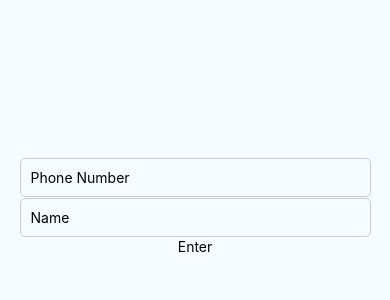
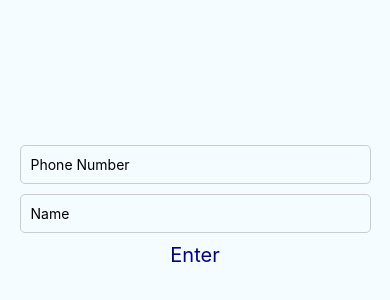
Before and after one commit to coreyjvernon/CityGamesChat, a React Native app: screen / in a window 390 px wide. Shown: the part 216-516 px from the top of the page. Built offline with nearby package versions, Linux system fonts and the light colour scheme.

Commit message:
adding Async Storage for phone numbers

```diff
--- a/App.js
+++ b/App.js
@@ -1,5 +1,6 @@
 import React, {Component} from 'react';
-import {StyleSheet, Text, TouchableOpacity, TextInput, View} from 'react-native';
+import {StyleSheet, Text, Alert, TouchableOpacity, TextInput, View} from 'react-native';
+// import AsyncStorage from '@react-native-community/async-storage';
 
 
 export default class App extends Component {
@@ -8,12 +9,47 @@
     name: '',
   }
 
+  // storeData = async () => {
+  //   try {
+  //     await AsyncStorage.setItem('@storage_Key', 'stored value')
+  //   } catch (e) {
+  //     // saving error
+  //   }
+  // }
+
+  // getData = async () => {
+  //   try {
+  //     const value = await AsyncStorage.getItem('@storage_Key')
+  //     if(value !== null) {
+  //       // value previously stored
+  //     }
+  //   } catch(e) {
+  //     // error reading value
+  //   }
+  // }
+
   handleChange = key => val => {
     this.setState({ [key]: val})
   }
 
-  submitForm = () => {
-    alert(this.state.phone + '/n' + this.state.name)
+  // componentWillMount(){
+  //   AsyncStorage.getItem('userPhone').then(val=>{
+  //     if(val){
+  //       this.setState({phone:val})
+  //     }
+  //   })
+  // }
+
+  submitForm = /*async*/ () => {
+    if (this.state.phone.length < 10){
+      Alert.alert('Error', 'Wrong Number')
+    } else if (this.state.name.length < 3) {
+      Alert.alert('Error', 'Wrong Name')
+    } else{
+// save user data
+      Alert.alert('Good')
+        // await AsyncStorage.setItem('userPhone', this.state.phone);
+    }
   }
   render() {
     return (
@@ -32,7 +68,7 @@
           onChangeText={this.handleChange('name')}
         />
         <TouchableOpacity onPress={this.submitForm}>
-          <Text>Enter</Text>
+          <Text style={styles.btnText}>Enter</Text>
         </TouchableOpacity>
       </View>
     );
@@ -51,7 +87,11 @@
     borderWidth: 1,
     borderColor: '#ccc',
     width: '90%',
-    marginBottom: 1,
+    marginBottom: 10,
     borderRadius: 5
+  },
+  btnText: {
+    color: 'darkblue',
+    fontSize: 20
   }
 });
--- a/package.json
+++ b/package.json
@@ -7,6 +7,7 @@
     "test": "jest"
   },
   "dependencies": {
+    "@react-native-community/async-storage": "^1.4.0",
     "react": "16.8.3",
     "react-native": "0.59.8"
   },
```
Also changed, not shown: 5 other files (tests, documents, lock files or other folders).
